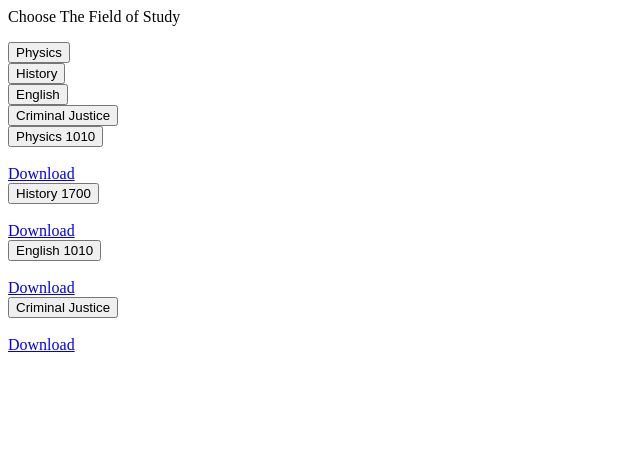
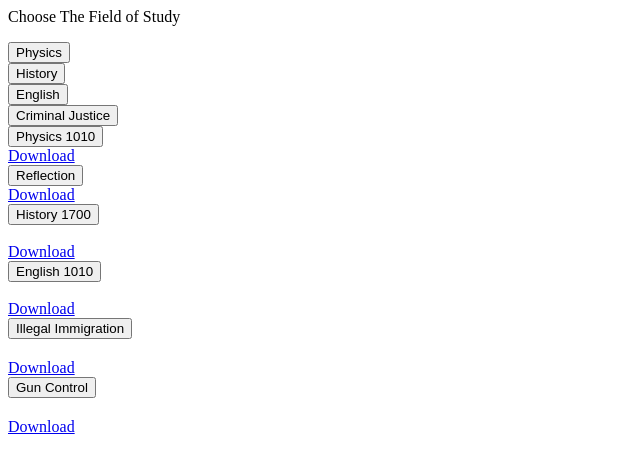
Before and after one commit to jacoblonghurst/jacoblonghurst.com, a plain HTML site: page public/views/templates/eportfolio/index.html in a window 1280 px wide. Shown: the whole page, without its empty margins (0-640 px from the left). Drawn offline with Linux system fonts and the light colour scheme.

Commit message:
Add extra papers and parallax

```diff
--- a/public/assets/css/stylesheet.css
+++ b/public/assets/css/stylesheet.css
@@ -342,7 +342,8 @@ button {
 	background-repeat: no-repeat;
 	background-position: center;
 	background-size: auto;
-	min-height: 600px;
+	background-attachment: fixed;
+	min-height: 750px;
 }
 /*
 ================================================
@@ -477,20 +478,21 @@ button {
 /*.pdf.container {
 	background-color: #52ADDA;
 }*/
-.pdf-viewer {
-	color: black;
-}
 
-
-.field-dark {
-	color: black;
-}
 .pdf.page,
 .pdf.page-total {
 	color: black;
 	font-size: 20px;
 }
 
+.pdf.opacity {
+	opacity: .9;
+}
+
+/*.pdf.number {
+	background-color: #63b5dd;
+	color: #63b5dd;
+}*/
 
 /*
 ========================================================================
--- a/public/views/templates/eportfolio/index.html
+++ b/public/views/templates/eportfolio/index.html
@@ -2,7 +2,7 @@
   <div id="wrapper">
     <div id="content">
       <navigation></navigation>
-      <div class="container" ng-controller="eportfolioController">
+      <div class="container main img" ng-controller="eportfolioController">
         <div class="row">
           <div class="span12">
             <p class="header50">Choose The Field of Study</p>
@@ -41,16 +41,23 @@
         <div class="row pdf div">
           <div class="span12 center">
             <!-- PHYSICS SECTION -->
-            <div ng-show="activePhysics">
+            <div ng-show="activePhysics" class="pdf opacity">
+
               <button class="button alt blue center" ng-click="physics1010 = !physics1010">Physics 1010</button>
-              <div ng-show="physics1010"><br />
-                <a href="../../../assets/files/phys1010paper.pdf" class="button alt green" style="margin-bottom: 50px;">Download</a>
+              <div ng-show="physics1010">
+                <a href="../../../assets/files/phys1010paper.pdf" class="button alt green" style="margin-bottom: 50px; margin-top: 25px;">Download</a>
                 <pdf-viewer delegate-handle="my-phys1010pdf-container" url="phys1010file" scale="1.75" show-toolbar="true"></pdf-viewer>
+              </div>
+
+              <button class="button alt blue center" ng-click="phys1010refl = !phys1010refl">Reflection</button>
+              <div ng-show="phys1010refl">
+                <a href="../../../assets/files/phys1010reflection.pdf" class="button alt green" style="margin-bottom: 50px; margin-top: 25px;">Download</a>
+                <pdf-viewer delegate-handle="my-phys1010reflpdf-container" url="phys1010reflection" scale="1.75" show-toolbar="true"></pdf-viewer>
               </div>
             </div>
 
             <!-- HISTORY SECTION -->
-            <div ng-show="activeHistory">
+            <div ng-show="activeHistory" class="pdf opacity">
               <button class="button alt blue center" ng-click="history1700 = !history1700">History 1700</button>
               <div ng-show="history1700"><br />
                 <a href="../../../assets/files/hist1700.pdf" class="button alt green" style="margin-bottom: 50px;">Download</a>
@@ -59,7 +66,7 @@
             </div>
 
             <!-- ENGLISH SECTION -->
-            <div ng-show="activeEngl">
+            <div ng-show="activeEngl" class="pdf opacity">
               <button class="button alt blue center" ng-click="english1010 = !english1010">English 1010</button>
               <div ng-show="english1010"><br />
                 <a href="../../../assets/files/engl1010.pdf" class="button alt green" style="margin-bottom: 50px;">Download</a>
@@ -68,11 +75,17 @@
             </div>
 
             <!-- CRIMINAL JUSTICE SECTION -->
-            <div ng-show="activeCriminal">
-              <button class="button alt blue center" ng-click="criminal = !criminal">Criminal Justice</button>
-              <div ng-show="criminal"><br />
-                <a href="../../../assets/files/phys1010paper.pdf" class="button alt green" style="margin-bottom: 50px;">Download</a>
-                <pdf-viewer delegate-handle="my-crimepdf-container" url="engl1010file" scale="1.75" show-toolbar="true"></pdf-viewer>
+            <div ng-show="activeCriminal" class="pdf opacity">
+              <button class="button alt blue center" ng-click="crimePaperImmigration = !crimePaperImmigration" style="margin-bottom: 20px;">Illegal Immigration</button>
+              <div ng-show="crimePaperImmigration">
+                <a href="../../../assets/files/cjpaper1.pdf" class="button alt green" style="margin-bottom: 50px;">Download</a>
+                <pdf-viewer delegate-handle="my-crimeImmigration-container" url="crimePaper1" scale="1.75" show-toolbar="true"></pdf-viewer>
+              </div>
+
+              <button class="button alt blue center" ng-click="crimePaperGuns = !crimePaperGuns" style="margin-bottom: 20px;">Gun Control</button>
+              <div ng-show="crimePaperGuns">
+                <a href="../../../assets/files/cjpaper2.pdf" class="button alt green" style="margin-bottom: 50px;">Download</a>
+                <pdf-viewer delegate-handle="my-crimeGuns-container" url="crimePaper2" scale="1.75" show-toolbar="true"></pdf-viewer>
               </div>
             </div>
           </div>
```
Also changed, not shown: public/components/controllers/eportfolioController.js (+14 -6 lines).
